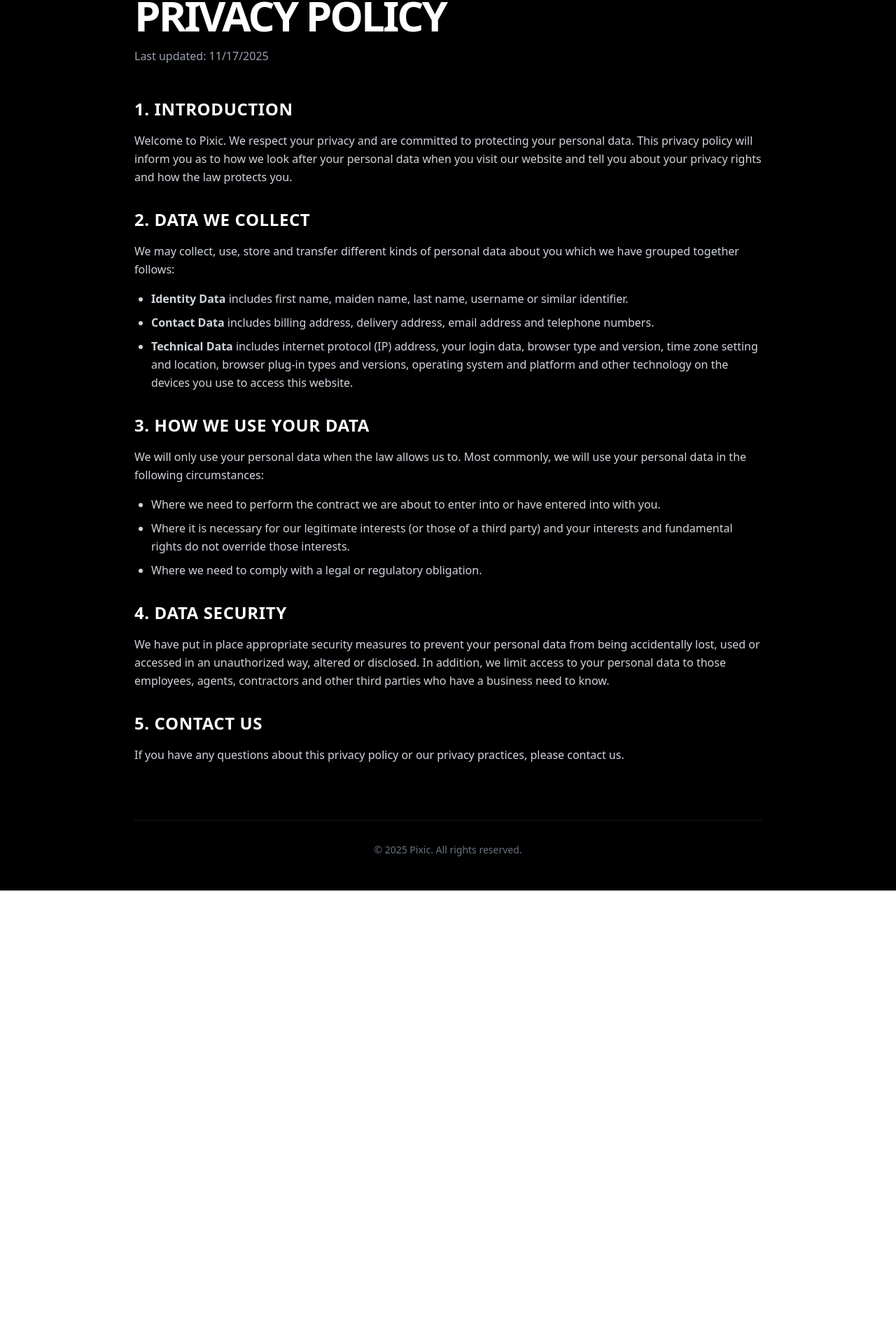
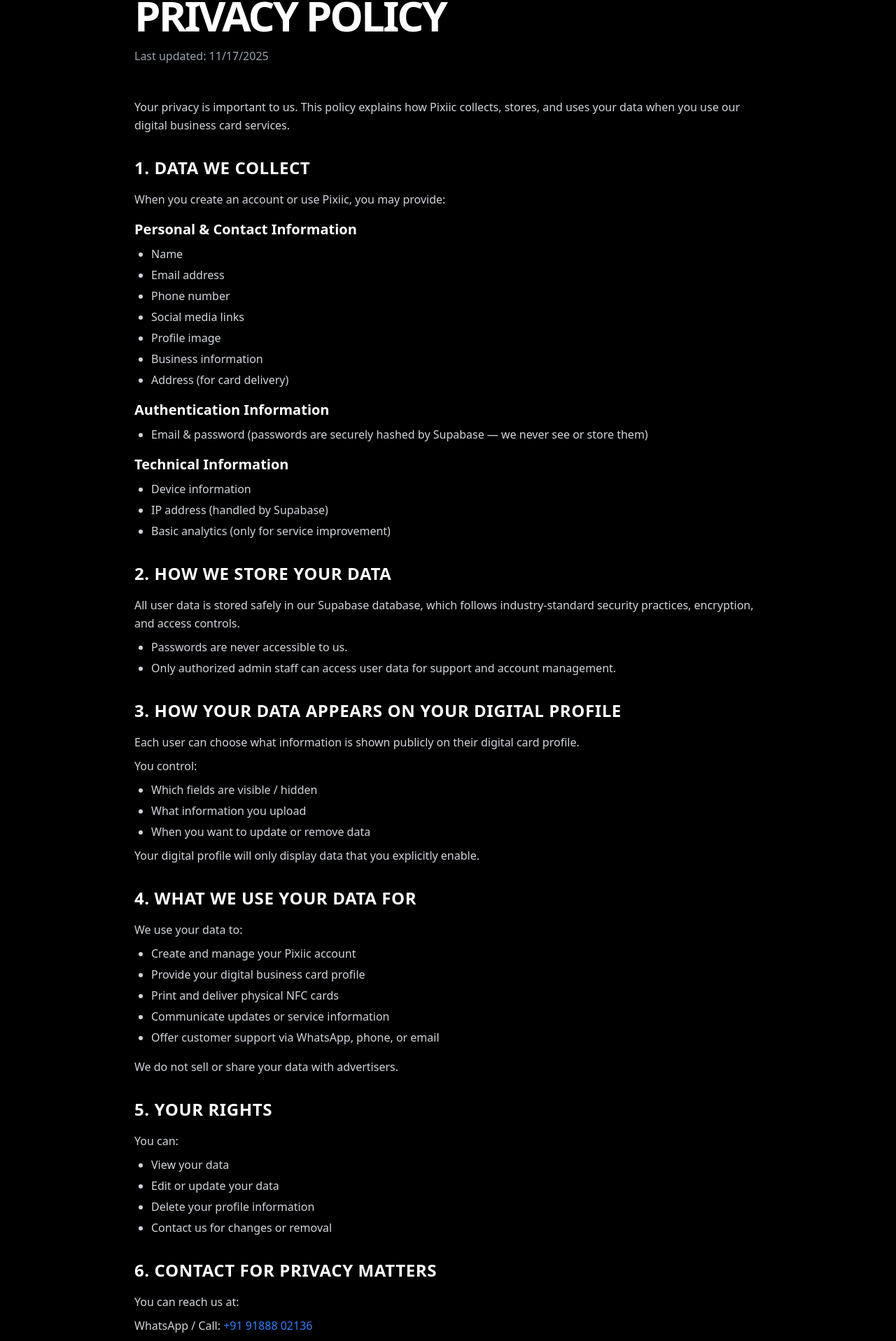
Before and after one commit to aziyanck/infynk-v1, a React (Vite) app: page /privacy-policy in a window 1280 px wide. Shown: the part 120-2037 px from the top of the page at 70% size. Before the commit the page ends 1393 px from the top, so only its background shows below. Built offline with nearby package versions, Linux system fonts and the light colour scheme.

Commit message:
updated legal pages

```diff
--- a/src/pages/legal/PrivacyPolicy.jsx
+++ b/src/pages/legal/PrivacyPolicy.jsx
@@ -14,49 +14,92 @@
                 </header>
 
                 <div className="space-y-8 text-gray-300 leading-relaxed">
-                    <section>
-                        <h2 className="text-2xl font-bold text-white mb-4 uppercase tracking-wide">1. Introduction</h2>
-                        <p>
-                            Welcome to Pixic. We respect your privacy and are committed to protecting your personal data. This privacy policy will inform you as to how we look after your personal data when you visit our website and tell you about your privacy rights and how the law protects you.
-                        </p>
-                    </section>
+                    <p>
+                        Your privacy is important to us. This policy explains how Pixiic collects, stores, and uses your data when you use our digital business card services.
+                    </p>
 
                     <section>
-                        <h2 className="text-2xl font-bold text-white mb-4 uppercase tracking-wide">2. Data We Collect</h2>
-                        <p>
-                            We may collect, use, store and transfer different kinds of personal data about you which we have grouped together follows:
-                        </p>
-                        <ul className="list-disc pl-6 mt-4 space-y-2">
-                            <li><strong>Identity Data</strong> includes first name, maiden name, last name, username or similar identifier.</li>
-                            <li><strong>Contact Data</strong> includes billing address, delivery address, email address and telephone numbers.</li>
-                            <li><strong>Technical Data</strong> includes internet protocol (IP) address, your login data, browser type and version, time zone setting and location, browser plug-in types and versions, operating system and platform and other technology on the devices you use to access this website.</li>
+                        <h2 className="text-2xl font-bold text-white mb-4 uppercase tracking-wide">1. Data We Collect</h2>
+                        <p>When you create an account or use Pixiic, you may provide:</p>
+
+                        <h3 className="text-xl font-bold text-white mt-4 mb-2">Personal & Contact Information</h3>
+                        <ul className="list-disc pl-6 space-y-1">
+                            <li>Name</li>
+                            <li>Email address</li>
+                            <li>Phone number</li>
+                            <li>Social media links</li>
+                            <li>Profile image</li>
+                            <li>Business information</li>
+                            <li>Address (for card delivery)</li>
+                        </ul>
+
+                        <h3 className="text-xl font-bold text-white mt-4 mb-2">Authentication Information</h3>
+                        <ul className="list-disc pl-6 space-y-1">
+                            <li>Email & password (passwords are securely hashed by Supabase — we never see or store them)</li>
+                        </ul>
+
+                        <h3 className="text-xl font-bold text-white mt-4 mb-2">Technical Information</h3>
+                        <ul className="list-disc pl-6 space-y-1">
+                            <li>Device information</li>
+                            <li>IP address (handled by Supabase)</li>
+                            <li>Basic analytics (only for service improvement)</li>
                         </ul>
                     </section>
 
                     <section>
-                        <h2 className="text-2xl font-bold text-white mb-4 uppercase tracking-wide">3. How We Use Your Data</h2>
+                        <h2 className="text-2xl font-bold text-white mb-4 uppercase tracking-wide">2. How We Store Your Data</h2>
                         <p>
-                            We will only use your personal data when the law allows us to. Most commonly, we will use your personal data in the following circumstances:
+                            All user data is stored safely in our Supabase database, which follows industry-standard security practices, encryption, and access controls.
                         </p>
-                        <ul className="list-disc pl-6 mt-4 space-y-2">
-                            <li>Where we need to perform the contract we are about to enter into or have entered into with you.</li>
-                            <li>Where it is necessary for our legitimate interests (or those of a third party) and your interests and fundamental rights do not override those interests.</li>
-                            <li>Where we need to comply with a legal or regulatory obligation.</li>
+                        <ul className="list-disc pl-6 mt-2 space-y-1">
+                            <li>Passwords are never accessible to us.</li>
+                            <li>Only authorized admin staff can access user data for support and account management.</li>
                         </ul>
                     </section>
 
                     <section>
-                        <h2 className="text-2xl font-bold text-white mb-4 uppercase tracking-wide">4. Data Security</h2>
-                        <p>
-                            We have put in place appropriate security measures to prevent your personal data from being accidentally lost, used or accessed in an unauthorized way, altered or disclosed. In addition, we limit access to your personal data to those employees, agents, contractors and other third parties who have a business need to know.
-                        </p>
+                        <h2 className="text-2xl font-bold text-white mb-4 uppercase tracking-wide">3. How Your Data Appears on Your Digital Profile</h2>
+                        <p>Each user can choose what information is shown publicly on their digital card profile.</p>
+                        <p className="mt-2">You control:</p>
+                        <ul className="list-disc pl-6 mt-2 space-y-1">
+                            <li>Which fields are visible / hidden</li>
+                            <li>What information you upload</li>
+                            <li>When you want to update or remove data</li>
+                        </ul>
+                        <p className="mt-2">Your digital profile will only display data that you explicitly enable.</p>
                     </section>
 
                     <section>
-                        <h2 className="text-2xl font-bold text-white mb-4 uppercase tracking-wide">5. Contact Us</h2>
-                        <p>
-                            If you have any questions about this privacy policy or our privacy practices, please contact us.
-                        </p>
+                        <h2 className="text-2xl font-bold text-white mb-4 uppercase tracking-wide">4. What We Use Your Data For</h2>
+                        <p>We use your data to:</p>
+                        <ul className="list-disc pl-6 mt-2 space-y-1">
+                            <li>Create and manage your Pixiic account</li>
+                            <li>Provide your digital business card profile</li>
+                            <li>Print and deliver physical NFC cards</li>
+                            <li>Communicate updates or service information</li>
+                            <li>Offer customer support via WhatsApp, phone, or email</li>
+                        </ul>
+                        <p className="mt-4">We do not sell or share your data with advertisers.</p>
+                    </section>
+
+                    <section>
+                        <h2 className="text-2xl font-bold text-white mb-4 uppercase tracking-wide">5. Your Rights</h2>
+                        <p>You can:</p>
+                        <ul className="list-disc pl-6 mt-2 space-y-1">
+                            <li>View your data</li>
+                            <li>Edit or update your data</li>
+                            <li>Delete your profile information</li>
+                            <li>Contact us for changes or removal</li>
+                        </ul>
+                    </section>
+
+                    <section>
+                        <h2 className="text-2xl font-bold text-white mb-4 uppercase tracking-wide">6. Contact for Privacy Matters</h2>
+                        <p>You can reach us at:</p>
+                        <ul className="list-none mt-2 space-y-1">
+                            <li>WhatsApp / Call: <a href="tel:+919188802136" className="text-blue-500 hover:text-blue-400">+91 91888 02136</a></li>
+                            <li>Email: <a href="mailto:support@pixiic.com" className="text-blue-500 hover:text-blue-400">support@pixiic.com</a></li>
+                        </ul>
                     </section>
                 </div>
 
--- a/src/pages/legal/TermsOfService.jsx
+++ b/src/pages/legal/TermsOfService.jsx
@@ -14,46 +14,92 @@
                 </header>
 
                 <div className="space-y-8 text-gray-300 leading-relaxed">
-                    <section>
-                        <h2 className="text-2xl font-bold text-white mb-4 uppercase tracking-wide">1. Agreement to Terms</h2>
-                        <p>
-                            By accessing our website, you agree to be bound by these Terms of Service and to comply with all applicable laws and regulations. If you do not agree with these terms, you are prohibited from using or accessing this site.
-                        </p>
-                    </section>
+                    <p>
+                        By using Pixiic services, you agree to the following terms.
+                    </p>
 
                     <section>
-                        <h2 className="text-2xl font-bold text-white mb-4 uppercase tracking-wide">2. Use License</h2>
-                        <p>
-                            Permission is granted to temporarily download one copy of the materials (information or software) on Pixic's website for personal, non-commercial transitory viewing only. This is the grant of a license, not a transfer of title, and under this license you may not:
-                        </p>
-                        <ul className="list-disc pl-6 mt-4 space-y-2">
-                            <li>modify or copy the materials;</li>
-                            <li>use the materials for any commercial purpose, or for any public display (commercial or non-commercial);</li>
-                            <li>attempt to decompile or reverse engineer any software contained on Pixic's website;</li>
-                            <li>remove any copyright or other proprietary notations from the materials; or</li>
-                            <li>transfer the materials to another person or "mirror" the materials on any other server.</li>
+                        <h2 className="text-2xl font-bold text-white mb-4 uppercase tracking-wide">1. User Agreement</h2>
+                        <p>By creating an account or placing an order, you acknowledge:</p>
+                        <ul className="list-disc pl-6 mt-2 space-y-1">
+                            <li>You choose to share your data with us for service-related purposes.</li>
+                            <li>Admins may access your data (except passwords) for support and card preparation.</li>
+                            <li>You understand that your digital profile will contain the information you choose to make visible.</li>
                         </ul>
                     </section>
 
                     <section>
-                        <h2 className="text-2xl font-bold text-white mb-4 uppercase tracking-wide">3. Disclaimer</h2>
-                        <p>
-                            The materials on Pixic's website are provided on an 'as is' basis. Pixic makes no warranties, expressed or implied, and hereby disclaims and negates all other warranties including, without limitation, implied warranties or conditions of merchantability, fitness for a particular purpose, or non-infringement of intellectual property or other violation of rights.
-                        </p>
+                        <h2 className="text-2xl font-bold text-white mb-4 uppercase tracking-wide">2. Orders, Payments & Designs</h2>
+
+                        <h3 className="text-xl font-bold text-white mt-4 mb-2">2.1 Payment Requirement</h3>
+                        <p>To order a Pixiic NFC business card, full payment must be made during checkout.</p>
+
+                        <h3 className="text-xl font-bold text-white mt-4 mb-2">2.2 WhatsApp Follow-Up</h3>
+                        <p>After payment:</p>
+                        <ul className="list-disc pl-6 mt-2 space-y-1">
+                            <li>Our team will contact you via WhatsApp to discuss your card design.</li>
+                            <li>You must confirm the final design.</li>
+                        </ul>
+
+                        <h3 className="text-xl font-bold text-white mt-4 mb-2">2.3 Design Confirmation</h3>
+                        <p>Once the design is confirmed:</p>
+                        <ul className="list-disc pl-6 mt-2 space-y-1">
+                            <li>No further changes are allowed.</li>
+                            <li>We will proceed with printing.</li>
+                        </ul>
+
+                        <h3 className="text-xl font-bold text-white mt-4 mb-2">2.4 Card Printing & Delivery</h3>
+                        <p>After confirmation:</p>
+                        <ul className="list-disc pl-6 mt-2 space-y-1">
+                            <li>The card is printed.</li>
+                            <li>Your digital profile link is set up.</li>
+                            <li>The card is couriered to the address you provided during ordering.</li>
+                            <li>We will send your initial password via WhatsApp and also include it with the card courier package.</li>
+                        </ul>
                     </section>
 
                     <section>
-                        <h2 className="text-2xl font-bold text-white mb-4 uppercase tracking-wide">4. Limitations</h2>
-                        <p>
-                            In no event shall Pixic or its suppliers be liable for any damages (including, without limitation, damages for loss of data or profit, or due to business interruption) arising out of the use or inability to use the materials on Pixic's website, even if Pixic or a Pixic authorized representative has been notified orally or in writing of the possibility of such damage.
-                        </p>
+                        <h2 className="text-2xl font-bold text-white mb-4 uppercase tracking-wide">3. Subscription & Pricing</h2>
+                        <ul className="list-disc pl-6 mt-2 space-y-1">
+                            <li>After the first order, users can renew their profile access for ₹300 per year.</li>
+                            <li>Prices may change over time without prior notice.</li>
+                        </ul>
                     </section>
 
                     <section>
-                        <h2 className="text-2xl font-bold text-white mb-4 uppercase tracking-wide">5. Governing Law</h2>
-                        <p>
-                            These terms and conditions are governed by and construed in accordance with the laws and you irrevocably submit to the exclusive jurisdiction of the courts in that location.
-                        </p>
+                        <h2 className="text-2xl font-bold text-white mb-4 uppercase tracking-wide">4. No Refund Policy</h2>
+                        <p>Pixiic follows a strict no refund policy because:</p>
+                        <ul className="list-disc pl-6 mt-2 space-y-1">
+                            <li>The card is custom-printed after your design confirmation.</li>
+                            <li>Each card is personalized and cannot be reused or resold.</li>
+                        </ul>
+                    </section>
+
+                    <section>
+                        <h2 className="text-2xl font-bold text-white mb-4 uppercase tracking-wide">5. User Responsibilities</h2>
+                        <p>You agree to:</p>
+                        <ul className="list-disc pl-6 mt-2 space-y-1">
+                            <li>Provide accurate information during ordering.</li>
+                            <li>Keep your login details safe.</li>
+                            <li>Not misuse or attempt to harm the service.</li>
+                        </ul>
+                    </section>
+
+                    <section>
+                        <h2 className="text-2xl font-bold text-white mb-4 uppercase tracking-wide">6. Data Access</h2>
+                        <ul className="list-disc pl-6 mt-2 space-y-1">
+                            <li>Admins can access your profile data only to support your order and account.</li>
+                            <li>Admins cannot access your password — it is encrypted by Supabase.</li>
+                        </ul>
+                    </section>
+
+                    <section>
+                        <h2 className="text-2xl font-bold text-white mb-4 uppercase tracking-wide">7. Contact & Support</h2>
+                        <p>For any help or concerns:</p>
+                        <ul className="list-none mt-2 space-y-1">
+                            <li>WhatsApp / Call: <a href="tel:+919188802136" className="text-blue-500 hover:text-blue-400">+91 91888 02136</a></li>
+                            <li>Email: <a href="mailto:support@pixiic.com" className="text-blue-500 hover:text-blue-400">support@pixiic.com</a></li>
+                        </ul>
                     </section>
                 </div>
 
```
Also changed, not shown: src/pages/legal/CookiePolicy.jsx (+22 -25 lines).
